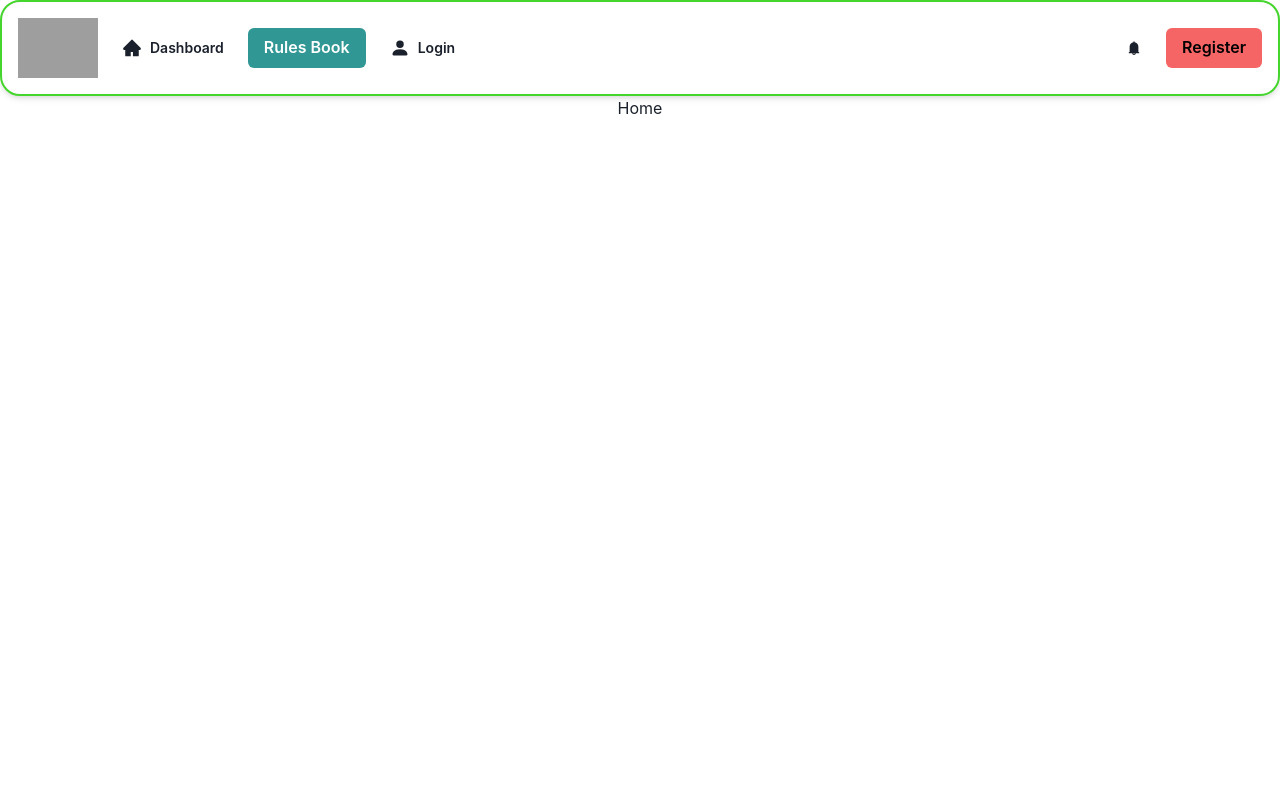
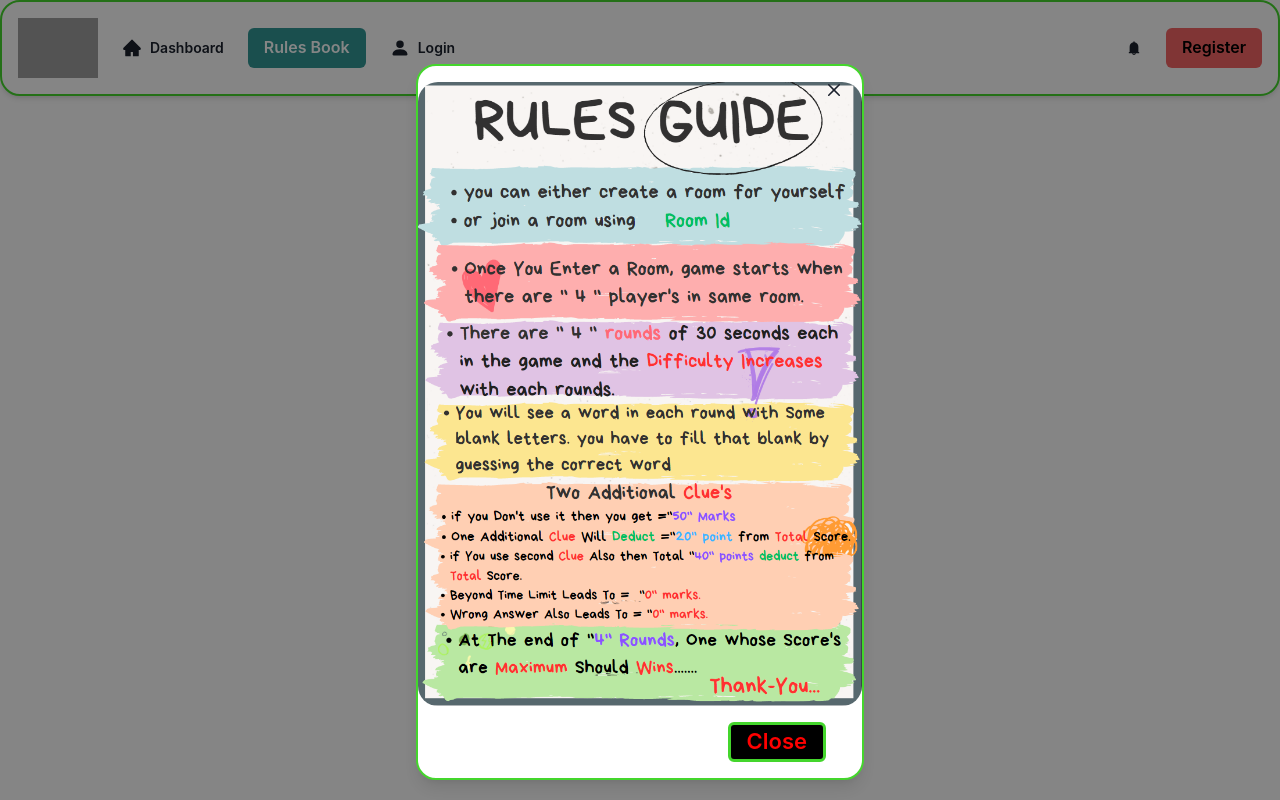
Before and after one commit to arpitmiahra4/wide-power-8646, a React (Create React App) app in the folder client/: page / in a window 1280 px wide. Both pictures are taken after a click on the button "Rules Book". Built offline with nearby package versions, Linux system fonts and the light colour scheme; no server answers; grey boxes are pictures that could not be loaded.

Commit message:
adding: Rule's Modal fully completed Now

```diff
--- a/client/src/components/Navbar.tsx
+++ b/client/src/components/Navbar.tsx
@@ -14,6 +14,14 @@ import {
   Avatar,
   Image,
   ModalOverlay,
+  Modal,
+  ModalContent,
+  ModalHeader,
+  ModalCloseButton,
+  ModalBody,
+  Text,
+  ModalFooter,
+  Img,
 } from "@chakra-ui/react";
 import Styles from "../styles/Navbar.module.css";
 import { AiOutlineMenu, AiFillHome, AiFillBell } from "react-icons/ai";
@@ -23,6 +31,7 @@ import { useDispatch, useSelector } from "react-redux";
 import { Dispatch, useEffect } from "react";
 import { getUserDetails } from "../store/Auth/auth.actions";
 import { State } from "../constants/constants";
+import rules from "../assets/Game_rules.png"
 
 const Navbar = () => {
   const { userDetails, username } = useSelector((store: State) => store.auth);
@@ -35,16 +44,8 @@ const Navbar = () => {
   const bg = useColorModeValue("white", "gray.800");
   const mobileNav = useDisclosure();
 
-  const OverlayOne = () => (
-    <ModalOverlay
-      bg="blackAlpha.300"
-      backdropFilter="blur(10px) hue-rotate(90deg)"
-    />
-  );
 
   const { isOpen, onOpen, onClose } = useDisclosure();
-  const [overlay, setOverlay] = React.useState(<OverlayOne />);
-
   return (
     <React.Fragment>
       <chakra.header
@@ -114,13 +115,10 @@ const Navbar = () => {
                   Dashboard
                 </Button>
                 <Button
-                onClick={() => {
-                  setOverlay(<OverlayOne />);
-                  onOpen();
-                }}
-              >
-                Rules Book
-              </Button>
+                 onClick={onOpen}
+                >
+                  Rules Book
+                </Button>
                 <Link to={"/login"}>
                   <Button
                     w="full"
@@ -159,14 +157,25 @@ const Navbar = () => {
                 Dashboard
               </Button>
               <Button
-                onClick={() => {
-                  setOverlay(<OverlayOne />);
-                  onOpen();
-                }}
+                onClick={onOpen}
                 colorScheme="teal"
               >
                 Rules Book
               </Button>
+              {/* MOdal */}
+              <Modal isOpen={isOpen} onClose={onClose}>
+        <ModalOverlay />
+        <ModalContent  border="2px solid #44d62c" borderRadius={20}>
+          <ModalCloseButton />
+          <ModalBody>
+          </ModalBody>
+          <Img src={rules} borderRadius={20}/>
+          <ModalFooter>
+            <Button bg={"black"} fontSize={22} color='red' mr={3} border="3px solid #44d62c" onClick={onClose}>Close</Button>
+          </ModalFooter>
+        </ModalContent>
+      </Modal>
+
               <Link to={"/login"}>
                 <Button
                   variant="ghost"
```
Also changed, not shown: client/src/assets/Game_rules.png (added).
